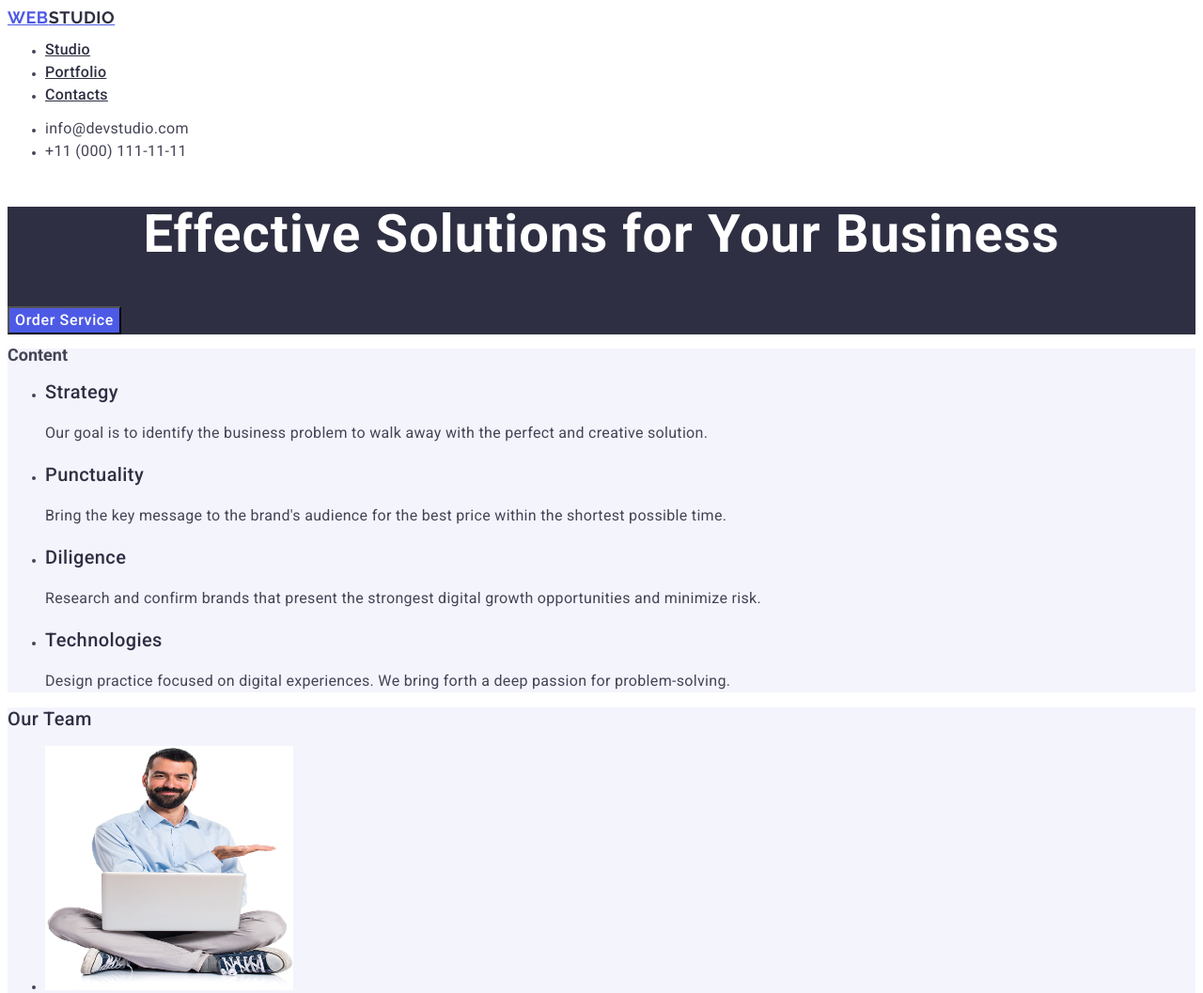
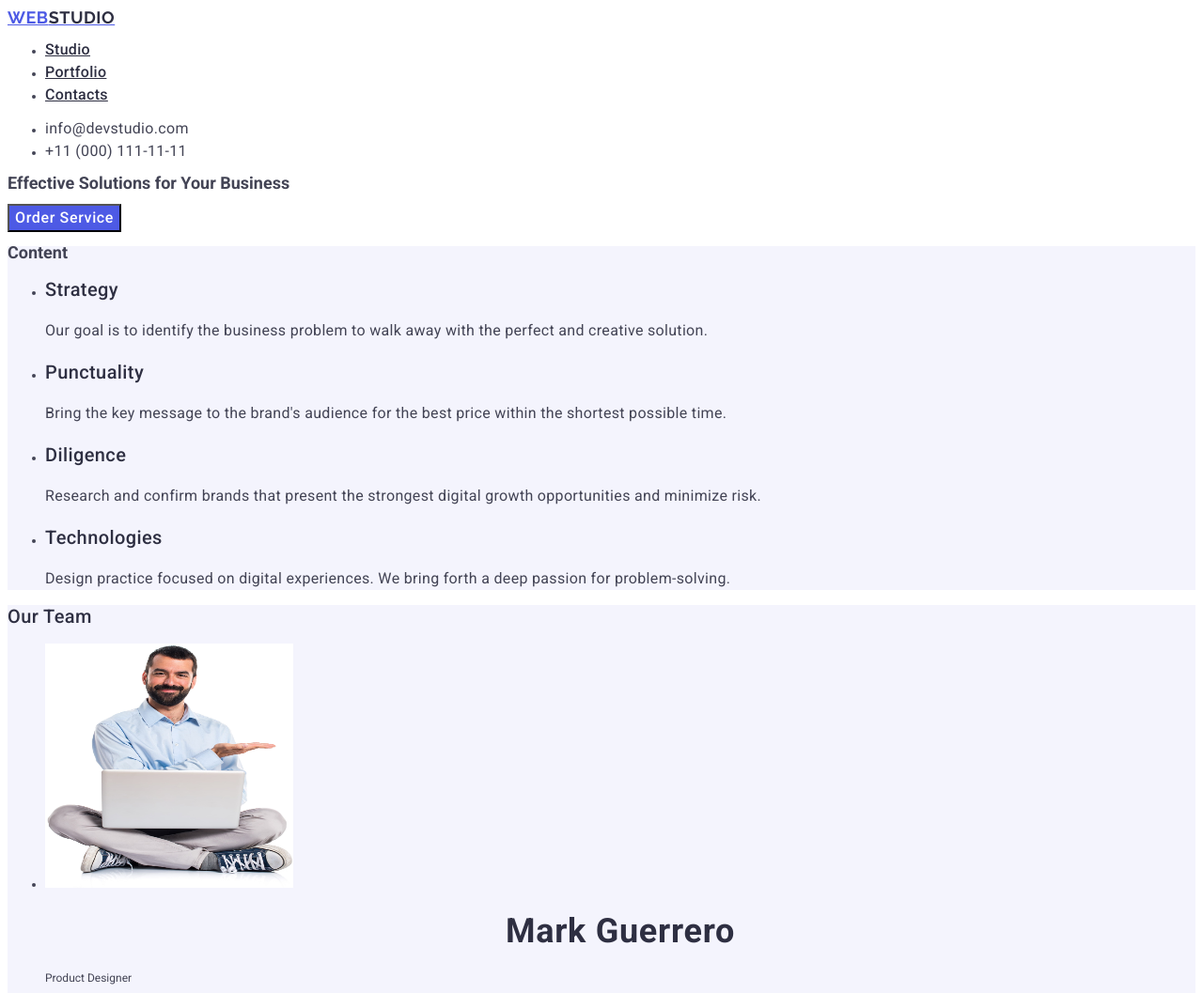
Before and after one commit to JekaMizg/goit-markup-hw-02, a plain HTML site: page index.html in a window 1280 px wide. Shown: the top 1057 px of the page at 94% size. Drawn offline with Linux system fonts and the light colour scheme.

Commit message:
Update index.html

```diff
--- a/index.html
+++ b/index.html
@@ -30,7 +30,7 @@
         </address>
     </header>
     <main>
-        <section class="sec1">
+        <section class="sect1">
         <h1 class="page-title">Effective Solutions for Your Business</h1>
         <button type="button" class="button">Order Service</button>
     </section>
```
